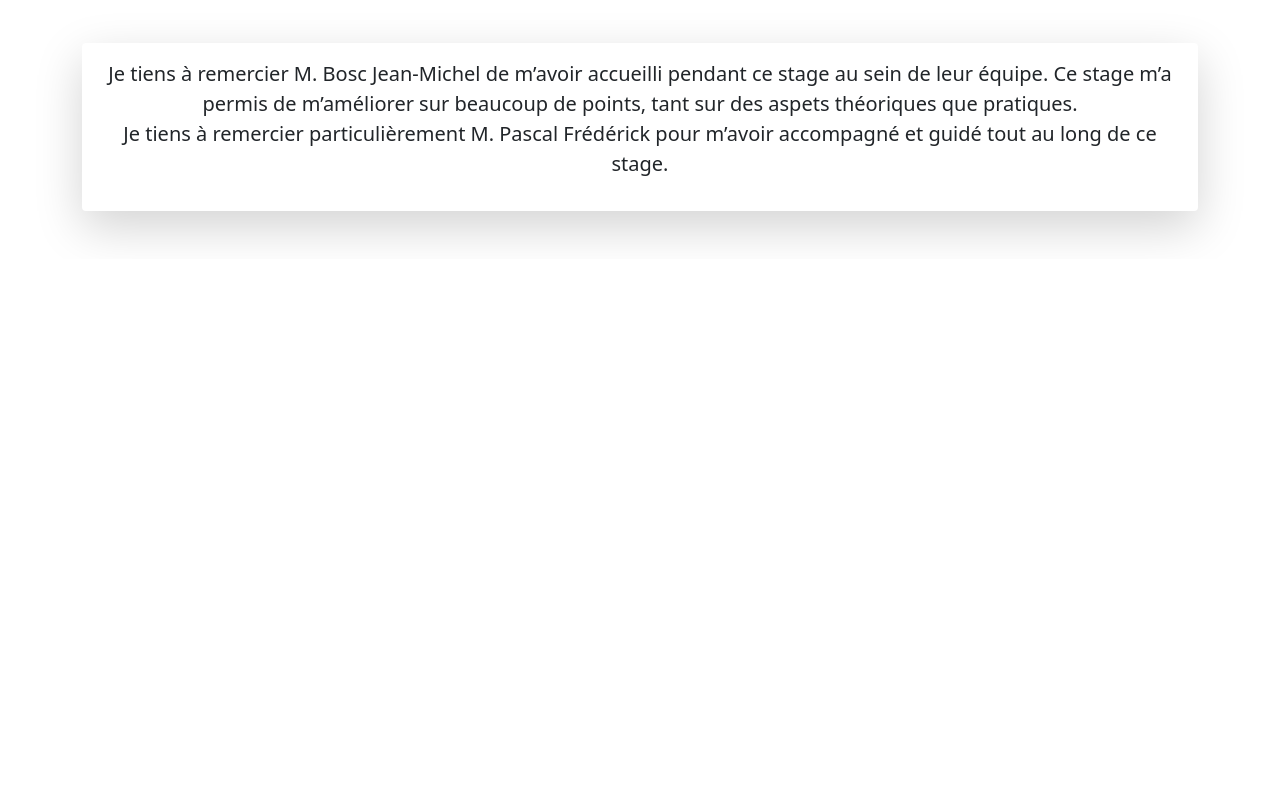
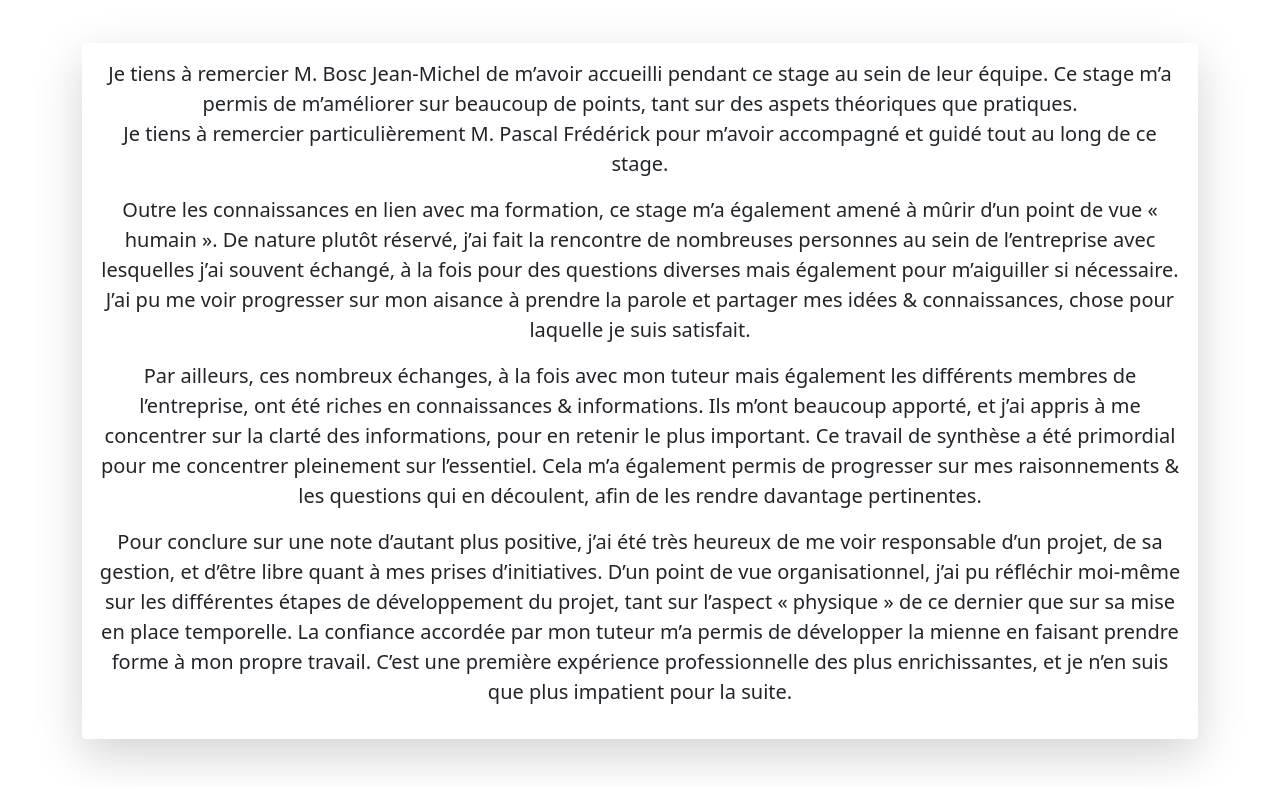
Before and after one commit to Modols/Blog-Modolo, a plain HTML site: page blog.html in a window 1280 px wide. Shown: the part 4604-5391 px from the top of the page. Before the commit the page ends 4863 px from the top, so only its background shows below. Drawn offline with nearby package versions, Linux system fonts and the light colour scheme.

Commit message:
adding bilan blog

```diff
--- a/blog.html
+++ b/blog.html
@@ -39,7 +39,6 @@
             </div>
         </div>
     </nav>
-    <!-- shadow-lg p-3 mb-5 bg-white rounded -->
 
     <div class="container text-center ">
 
@@ -174,8 +173,17 @@
                 Je tiens à remercier particulièrement M. Pascal Frédérick pour m’avoir accompagné et guidé tout au long de ce stage.
             </p>
             <p>
+                Outre les connaissances en lien avec ma formation, ce stage m’a également amené à mûrir d’un point de vue « humain ».
+                De nature plutôt réservé, j’ai fait la rencontre de nombreuses personnes au sein de l’entreprise avec lesquelles j’ai souvent échangé, à la fois pour des questions diverses mais également pour m’aiguiller si nécessaire.
+                J’ai pu me voir progresser sur mon aisance à prendre la parole et partager mes idées & connaissances, chose pour laquelle je suis satisfait.
+            </p>
+            <p>
+                Par ailleurs, ces nombreux échanges, à la fois avec mon tuteur mais également les différents membres de l’entreprise, ont été riches en connaissances & informations. Ils m’ont beaucoup apporté, et j’ai appris à me concentrer sur la clarté des informations, pour en retenir le plus important. Ce travail de synthèse a été primordial pour me concentrer pleinement sur l’essentiel. Cela m’a également permis de progresser sur mes raisonnements & les questions qui en découlent, afin de les rendre davantage pertinentes.
+            </p>
+            <p>
+                Pour conclure sur une note d’autant plus positive, j’ai été très heureux de me voir responsable d’un projet, de sa gestion, et d’être libre quant à mes prises d’initiatives. D’un point de vue organisationnel, j’ai pu réfléchir moi-même sur les différentes étapes de développement du projet, tant sur l’aspect « physique » de ce dernier que sur sa mise en place temporelle. La confiance accordée par mon tuteur m’a permis de développer la mienne en faisant prendre forme à mon propre travail. C’est une première expérience professionnelle des plus enrichissantes, et je n’en suis que plus impatient pour la suite.
+            </p>
 
-            </p>
         </div>
     </div>
 
```
